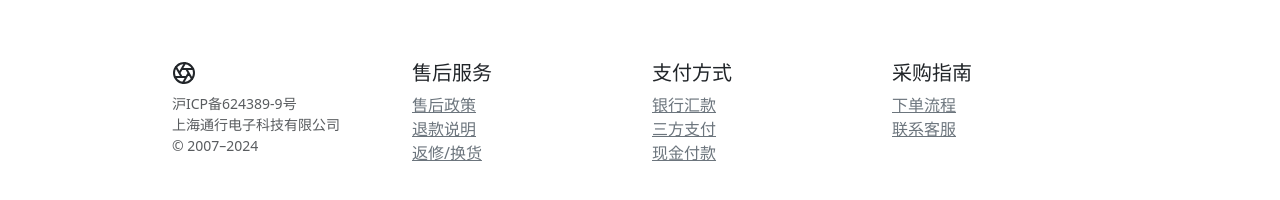
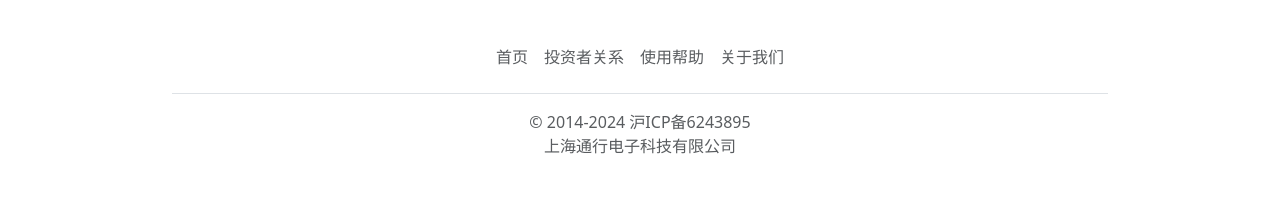
Before and after one commit to szxleon/szxleon.github.io, a plain HTML site: page investor.html in a window 1280 px wide. Shown: the part 446-646 px from the top of the page. Drawn offline with Linux system fonts and the light colour scheme.

Commit message:
Update investor.html

```diff
--- a/investor.html
+++ b/investor.html
@@ -135,42 +135,19 @@
   </div>
 
 </main>
-
-<footer class="container py-5">
-  <div class="row">
-    <div class="col-12 col-md">
-      <svg xmlns="http://www.w3.org/2000/svg" width="24" height="24" fill="none" stroke="currentColor" stroke-linecap="round" stroke-linejoin="round" stroke-width="2" class="d-block mb-2" role="img" viewBox="0 0 24 24"><title>Product</title><circle cx="12" cy="12" r="10"/><path d="M14.31 8l5.74 9.94M9.69 8h11.48M7.38 12l5.74-9.94M9.69 16L3.95 6.06M14.31 16H2.83m13.79-4l-5.74 9.94"/></svg>
-      <small class="d-block mb-3 text-muted">沪ICP备624389-9号</br>上海通行电子科技有限公司</br>&copy; 2007–2024</small>
-    </div>
-    <div class="col-6 col-md">
-      <h5>售后服务</h5>
-      <ul class="list-unstyled text-small">
-        <li><a class="link-secondary" href="#">售后政策</a></li>
-        <li><a class="link-secondary" href="#">退款说明</a></li>
-        <li><a class="link-secondary" href="#">返修/换货</a></li>
-      </ul>
-    </div>
-    <div class="col-6 col-md">
-      <h5>支付方式</h5>
-      <ul class="list-unstyled text-small">
-        <li><a class="link-secondary" href="#">银行汇款</a></li>
-        <li><a class="link-secondary" href="#">三方支付</a></li>
-        <li><a class="link-secondary" href="#">现金付款</a></li>
-      </ul>
-    </div>
-    <div class="col-6 col-md">
-      <h5>采购指南</h5>
-      <ul class="list-unstyled text-small">
-        <li><a class="link-secondary" href="#">下单流程</a></li>
-        <li><a class="link-secondary" href="#">联系客服</a></li>
-      </ul>
-    </div>
-  </div>
-</footer>
-
+<div class="container">
+  <footer class="py-3 my-4">
+    <ul class="nav justify-content-center border-bottom pb-3 mb-3">
+      <li class="nav-item"><a href="index.html" class="nav-link px-2 text-muted">首页</a></li>
+      <li class="nav-item"><a href="investor.html" class="nav-link px-2 text-muted">投资者关系</a></li>
+      <li class="nav-item"><a href="#" class="nav-link px-2 text-muted">使用帮助</a></li>
+      <li class="nav-item"><a href="#" class="nav-link px-2 text-muted">关于我们</a></li>
+    </ul>
+    <p class="text-center text-muted">&copy; 2014-2024 沪ICP备6243895</br>上海通行电子科技有限公司</p>
+  </footer>
+</div>
 
     <script src="js/bootstrap.bundle.min.js"></script>
 
-
   </body>
 </html>
```
